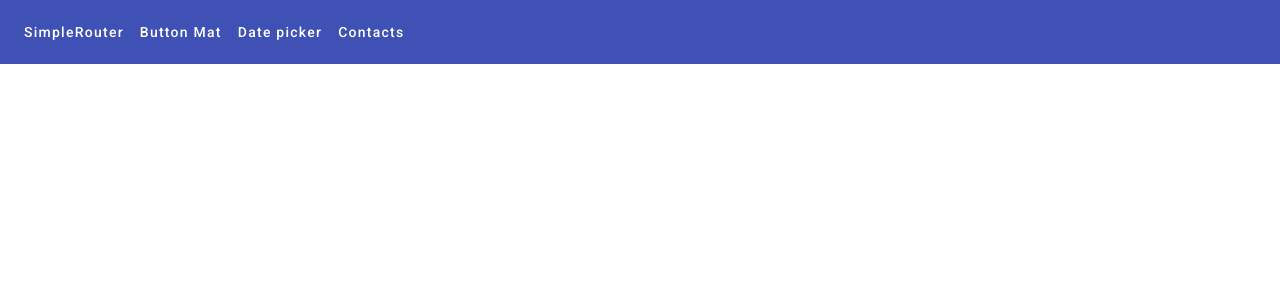
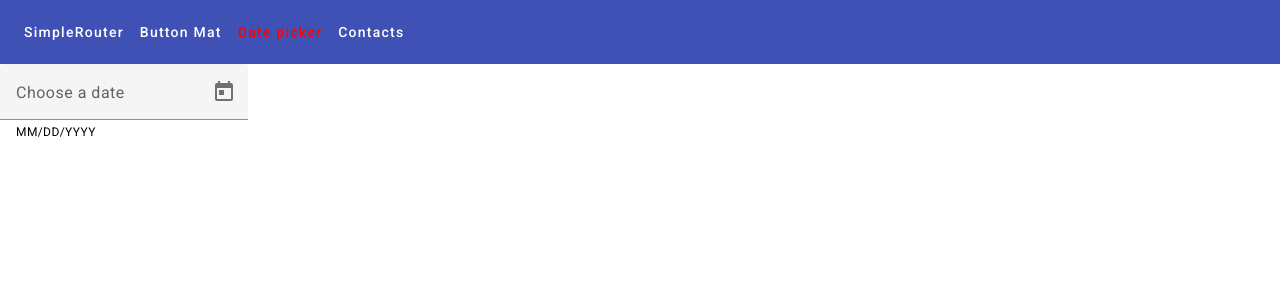
Before and after one commit to patriziosbr/formazione-fe, an Angular app: page /date in a window 1280 px wide. Before the commit this address led to /. Shown: the top 300 px of the page. Built offline with nearby package versions, Linux system fonts and the light colour scheme.

Commit message:
datepicker ok - todo modal

```diff
--- a/src/app/app.module.ts
+++ b/src/app/app.module.ts
@@ -5,6 +5,7 @@ import { AppRoutingModule } from './app-routing.module';
 import { AppComponent } from './app.component';
 import { MyToolBarComponent } from './my-tool-bar/my-tool-bar.component';
 import { MaterialItemModule } from './material-item/material-item.module';
+import { BrowserAnimationsModule } from '@angular/platform-browser/animations';
 
 
 import {MatToolbarModule} from '@angular/material/toolbar';
@@ -20,6 +21,7 @@ import {MatButtonModule} from '@angular/material/button';
     MatToolbarModule,
     MatButtonModule,
     MaterialItemModule,
+    BrowserAnimationsModule,
     AppRoutingModule
   ],
   providers: [],
--- a/src/app/material-item/material-item-routing.module.ts
+++ b/src/app/material-item/material-item-routing.module.ts
@@ -1,9 +1,11 @@
 import { NgModule } from '@angular/core';
 import { RouterModule, Routes } from '@angular/router';
 import { ButtonsComponent } from './buttons/buttons.component';
+import { MyDatePickerComponent } from './my-date-picker/my-date-picker.component';
 
 const routes: Routes = [
   {path:"buttons", component: ButtonsComponent},
+  {path:"date", component: MyDatePickerComponent},
 ];
 
 @NgModule({
--- /dev/null
+++ b/src/app/material-item/my-date-picker/my-date-picker.component.html
@@ -0,0 +1,10 @@
+
+<div>
+    <mat-form-field appearance="fill">
+        <mat-label>Choose a date</mat-label>
+        <input matInput [matDatepicker]="picker">
+        <mat-hint>MM/DD/YYYY</mat-hint>
+        <mat-datepicker-toggle matIconSuffix [for]="picker"></mat-datepicker-toggle>
+        <mat-datepicker #picker></mat-datepicker>
+      </mat-form-field>
+</div>
--- a/src/app/my-tool-bar/my-tool-bar.component.scss
+++ b/src/app/my-tool-bar/my-tool-bar.component.scss
@@ -0,0 +1,3 @@
+.active {
+    color: red !important;
+}
```
Also changed, not shown: src/app/material-item/material-item.module.ts (+12 -1 lines), src/app/material-item/my-date-picker/my-date-picker.component.ts (added, +10 -0 lines), src/app/material-item/my-date-picker/my-date-picker.component.scss (added), 1 other file (tests, documents, lock files or other folders).
